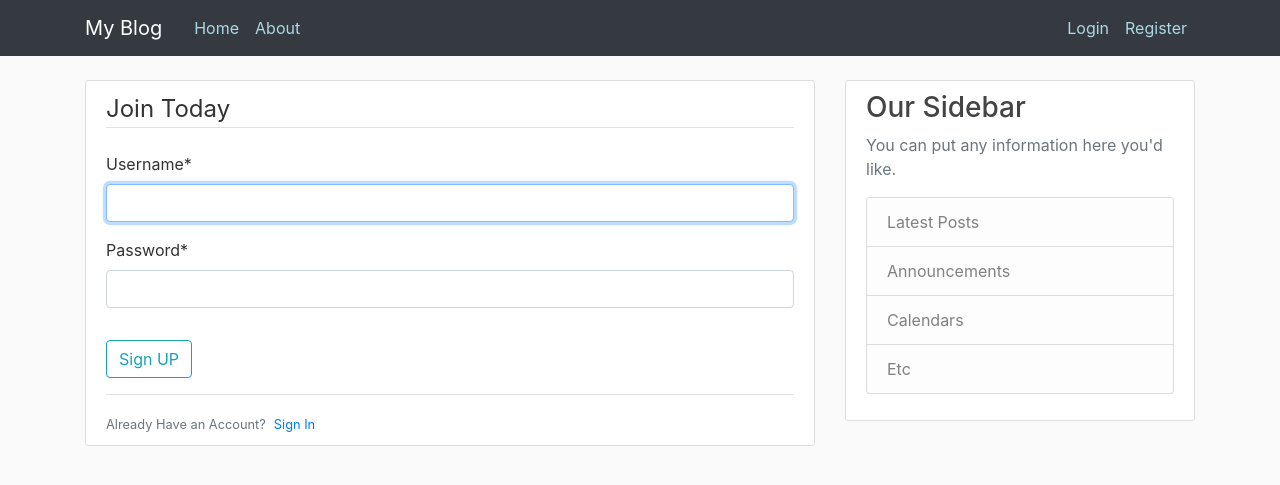
After one commit to kenjjmat/Blog, a Django app: page /login/ in a window 1280 px wide. The commit adds this page. Shown: the top 485 px of the page. Run offline with Django 3.2, Linux system fonts and the light colour scheme; some libraries are stand-ins or nearby versions.

Commit message:
creating user login and logout form for user authentication to access the site

```diff
--- a/blog/static/blog/css/main.css
+++ b/blog/static/blog/css/main.css
@@ -17,7 +17,7 @@
 }
 
 .site-header .navbar-nav .nav-link {
-    color:blue;
+    color:lightblue;
 }
 
 .site-header:hover .navbar-nav:hover .nav-link:hover {
@@ -62,8 +62,3 @@
 .account-heading {
     font-size: 2.5rem;
 }
-
-.title {
-    color: blue !important;
-    z-index: 500;
-}
--- a/blog/templates/blog/base.html
+++ b/blog/templates/blog/base.html
@@ -19,7 +19,7 @@
 </head>
 <body>
     <header class="site-header">
-        <nav class="navbar navbar-expand-md navbar-dark bg-steel fixed-top">
+        <nav class="navbar navbar-expand-md navbar-dark bg-dark fixed-top">
             <div class="container">
             <a class="navbar-brand title mr-4" href="{% url 'blog-home'%}">My Blog</a>
             <button class="navbar-toggler" type="button" data-toggle="collapse">
--- a/django_project/urls.py
+++ b/django_project/urls.py
@@ -16,10 +16,13 @@
 from django.contrib import admin
 from django.urls import path, include
 from users import views as user_views
+from django.contrib.auth import views as auth_views
 
 urlpatterns = [
     path('admin/', admin.site.urls),
     path('register/', user_views.register, name='register'),
+    path('login/', auth_views.LoginView.as_view(template_name='users/login.html'), name='login'),
+    path('logout/', auth_views.LogoutView.as_view(template_name='users/logout.html'), name='logout'),
     path('', include('blog.urls')),
 
 ]
--- /dev/null
+++ b/users/templates/users/login.html
@@ -0,0 +1,21 @@
+{% extends "blog/base.html" %}
+{% load crispy_forms_tags %}
+{%block content %}
+    <div class="content-section">
+        <form method="POST">
+            {% csrf_token %}
+            <fieldset class="form-group">
+                <legend class="border-bottom mb-4">Join Today</legend>
+                {{ form|crispy}}
+            </fieldset>
+            <div class="form-group">
+                <button class="btn btn-outline-info" type="submit">Sign UP</button>
+            </div>
+        </form>
+        <div class="border-top pt-3">
+            <small class="text-muted">
+                Already Have an Account?<a class="ml-2" href="#">Sign In</a>
+            </small>
+        </div>
+    </div>
+{%endblock content%}
```
Also changed, not shown: db.sqlite3.
